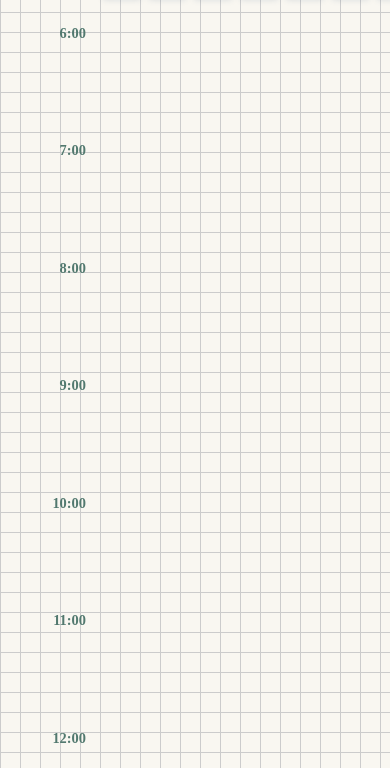
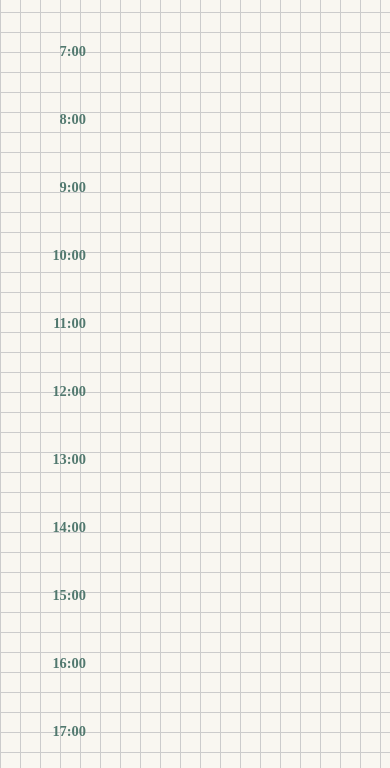
Before and after one commit to mayalh22/calendar, a plain HTML site: page index.html in a window 390 px wide. Shown: the part 388-1156 px from the top of the page. Drawn offline with Linux system fonts and the light colour scheme; a web font is replaced by a local one.

Commit message:
made calendar scrollable on mobile

```diff
--- a/styles.css
+++ b/styles.css
@@ -35,13 +35,12 @@ h1 small {
 .calendar {
   display: grid;
   grid-template-columns: 70px repeat(7, 1fr);
-  grid-auto-rows: calc(((100vh - 150px) / 19)* 3);
-  gap: 8px 8px;
-  width: 100vw;
-  max-width: 100vw;
-  margin: 0 auto;
+  grid-auto-rows: 60px;
+  gap: 8px;
   overflow-x: auto;
+  width: 100%;
 }
+
 .day-header {
   position: relative;
   font-weight: 700;
```
